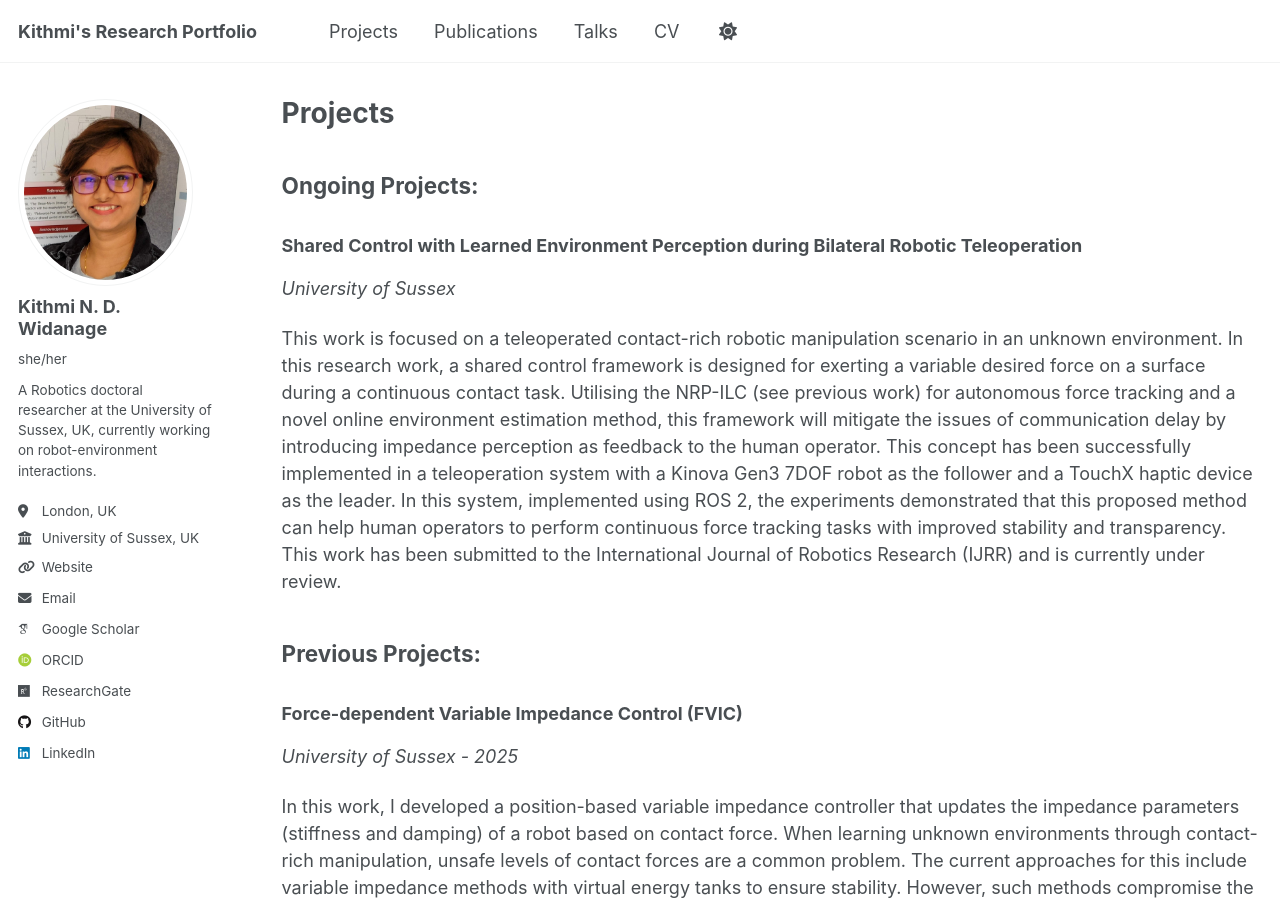
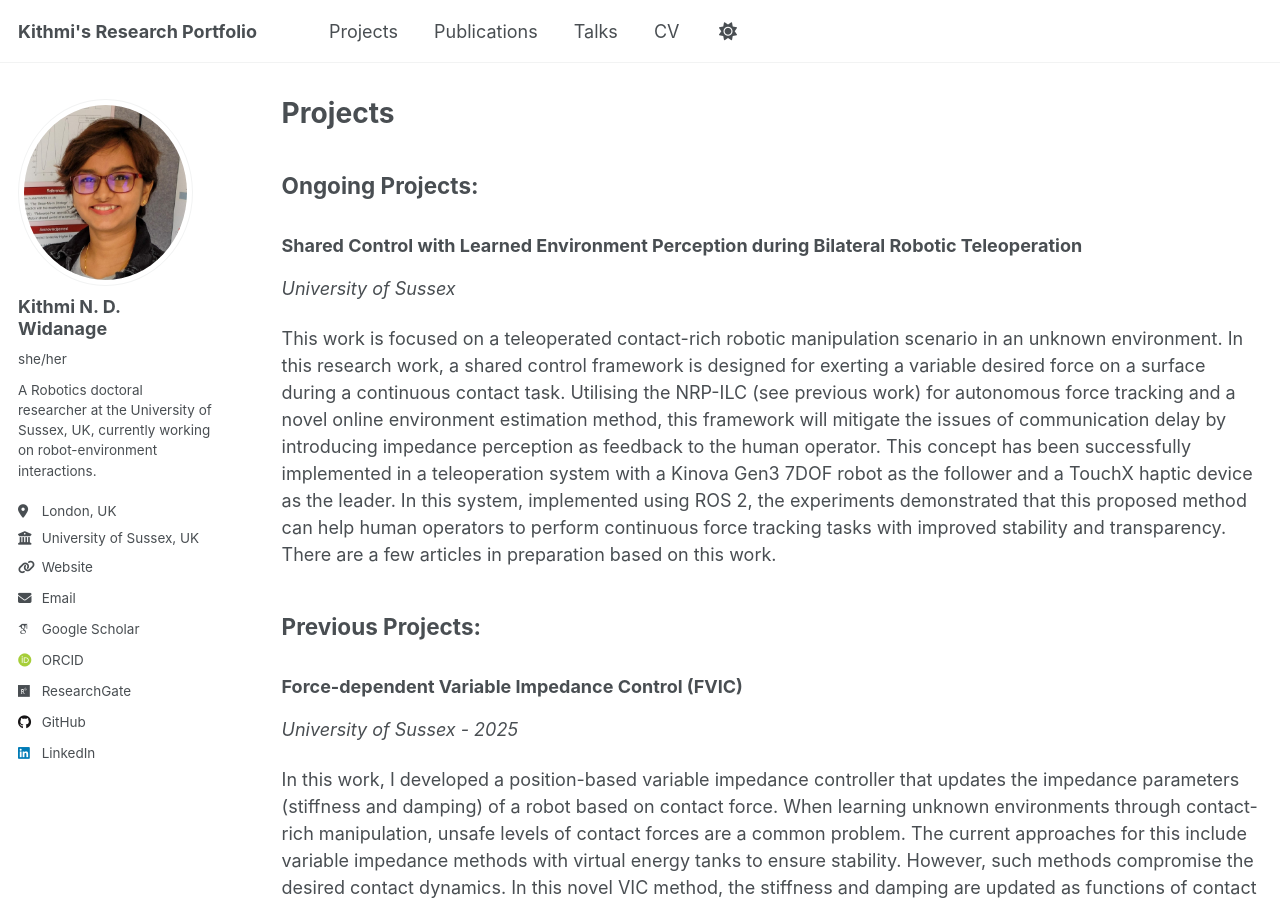
Before and after one commit to KithmiNDWidanage/KithmiNDWidanage.github.io, a Jekyll site: the page built from _pages/projects.md, in a window 1280 px wide and 900 px high. Built offline with Jekyll 4.4.1, drawn with Linux system fonts in a browser that asks for light colours; some web fonts are replaced.

Commit message:
Update projects.md

```diff
--- a/_pages/projects.md
+++ b/_pages/projects.md
@@ -12,7 +12,7 @@ redirect_from:
 ### Shared Control with Learned Environment Perception during Bilateral Robotic Teleoperation
 *University of Sussex*
 
-This work is focused on a teleoperated contact-rich robotic manipulation scenario in an unknown environment. In this research work, a shared control framework is designed for exerting a variable desired force on a surface during a continuous contact task. Utilising the NRP-ILC (see previous work) for autonomous force tracking and a novel online environment estimation method, this framework will mitigate the issues of communication delay by introducing impedance perception as feedback to the human operator. This concept has been successfully implemented in a teleoperation system with a Kinova Gen3 7DOF robot as the follower and a TouchX haptic device as the leader. In this system, implemented using ROS 2, the experiments demonstrated that this proposed method can help human operators to perform continuous force tracking tasks with improved stability and transparency. This work has been submitted to the International Journal of Robotics Research (IJRR) and is currently under review.
+This work is focused on a teleoperated contact-rich robotic manipulation scenario in an unknown environment. In this research work, a shared control framework is designed for exerting a variable desired force on a surface during a continuous contact task. Utilising the NRP-ILC (see previous work) for autonomous force tracking and a novel online environment estimation method, this framework will mitigate the issues of communication delay by introducing impedance perception as feedback to the human operator. This concept has been successfully implemented in a teleoperation system with a Kinova Gen3 7DOF robot as the follower and a TouchX haptic device as the leader. In this system, implemented using ROS 2, the experiments demonstrated that this proposed method can help human operators to perform continuous force tracking tasks with improved stability and transparency. There are a few articles in preparation based on this work.
 
 ## Previous Projects:
 
```
